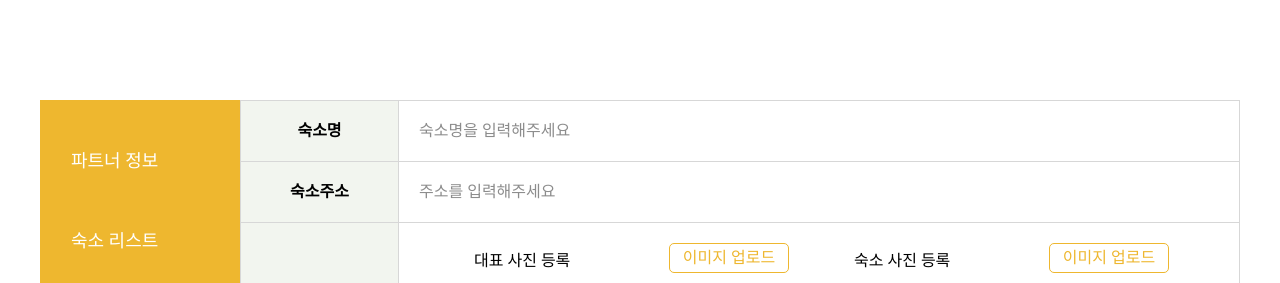
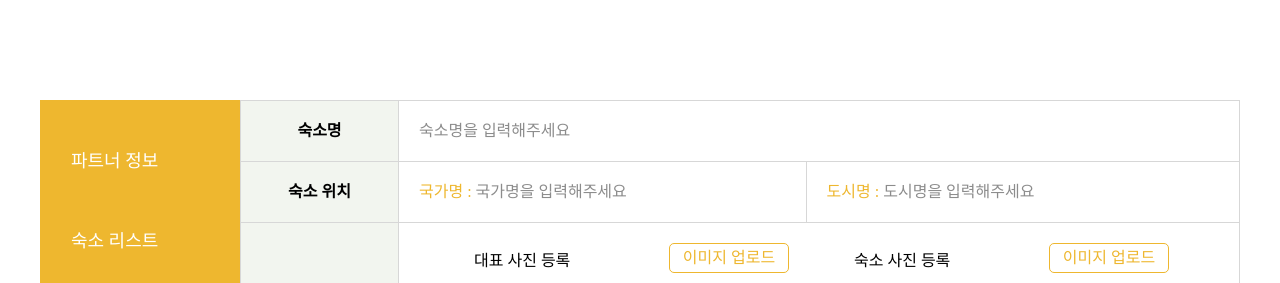
Before and after one commit to onezeun/minda, a PHP site: page /KDT-1st-project-minda/partner/room/edit_ldg_page.php?ldg_idx=1 in a window 1280 px wide. Shown: the part 200-483 px from the top of the page. Run offline with PHP 8.4, Linux system fonts and the light colour scheme; a user stored in the database is signed in; data comes from the database, SQL or seed files in the repository; data that the repository does not hold is empty; some web fonts are replaced.

Commit message:
refactor: 주소 입력 방식 변경

```diff
--- a/index.php
+++ b/index.php
@@ -113,7 +113,7 @@
         <h2 class="slide_title">베스트 한인민박</h2>
         <ul id="room_slide" class="card_slide">
           <?php
-            $sql = "SELECT l.ldg_idx, l.ldg_name, MIN(r.r_price) r_price, f.l_file_src FROM lodging l JOIN lodging_file f ON l.ldg_idx = f.ldg_idx JOIN room r ON l.ldg_idx = r.ldg_idx GROUP BY ldg_idx;";
+            $sql = "SELECT l.ldg_idx, l.ldg_name, l.ldg_country, l.ldg_city, MIN(r.r_price) r_price, f.l_file_src FROM lodging l JOIN lodging_file f ON l.ldg_idx = f.ldg_idx JOIN room r ON l.ldg_idx = r.ldg_idx GROUP BY ldg_idx;";
             $result = mysqli_query($dbcon, $sql);
             while($array = mysqli_fetch_array($result)){
           ?>
@@ -123,7 +123,7 @@
                 <img src="<?php echo $array['l_file_src']; ?>" alt="숙소대표이미지">
                 <div class="card_cont_wrap">
                   <div class="card_top">
-                    <span class="card_category">영국·런던</span>
+                    <span class="card_category"><?php echo $array['ldg_country']."·".$array['ldg_city']; ?></span>
                     <div class="card_like">
                       <span class="card_like_sign">좋아요</span><span class="card_like_count">132</span>
                     </div>
--- a/partner/room/edit_ldg_page.php
+++ b/partner/room/edit_ldg_page.php
@@ -9,7 +9,7 @@
 
   $ldg_idx = $_GET["ldg_idx"];
 
-  $l_sql = "SELECT l.ldg_name, l.ldg_addr, l.ldg_tel, l.ldg_info, l.ldg_maxnop, l.toilet, l.shower, i.l_file_main, i.l_file_src, i.l_file_name, i.l_file_type, i.l_file_size, f.dormitory, f.privateroom, f.condo, f.womenonly, f.wifi, f.kitchen, f.elevator, f.locker, f.parking, f.breakfast, f.lunch, f.dinner FROM lodging l INNER JOIN lodging_file i ON l.ldg_idx = i.ldg_idx INNER JOIN lodging_facility f ON l.ldg_idx = f.ldg_idx WHERE l.ldg_idx = $ldg_idx;";
+  $l_sql = "SELECT l.ldg_name, l.ldg_country, l.ldg_city, l.ldg_tel, l.ldg_info, l.ldg_maxnop, l.toilet, l.shower, i.l_file_main, i.l_file_src, i.l_file_name, i.l_file_type, f.dormitory, f.privateroom, f.condo, f.womenonly, f.wifi, f.kitchen, f.elevator, f.locker, f.parking, f.breakfast, f.lunch, f.dinner FROM lodging l INNER JOIN lodging_file i ON l.ldg_idx = i.ldg_idx INNER JOIN lodging_facility f ON l.ldg_idx = f.ldg_idx WHERE l.ldg_idx = $ldg_idx;";
 
   $l_result = mysqli_query($dbcon, $l_sql);
   $l_arr = mysqli_fetch_array($l_result);
@@ -77,14 +77,13 @@
               </td>
             </tr>
             <tr>
-              <th>숙소주소</th>
+              <th>숙소 위치</th>
               <td>
-                <!-- <input type="hidden" name="ldg_ps_code" id="ldg_ps_code" class="ldg_addr" placeholder="주소를 입력해주세요">
-                <input type="hidden" name="ldg_addr_a" id="ldg_addr_a" class="ldg_addr" placeholder="주소를 입력해주세요">
-                <input type="hidden" name="ldg_addr_b" id="ldg_addr_b" class="ldg_addr" placeholder="주소를 입력해주세요">
-                <span id="ldg_addr" class="ldg_addr">주소를 입력해주세요</span>
-                <button type="button">검색</button> -->
-                <input type="text" name="ldg_addr" id="ldg_addr" class="ldg_addr" placeholder="주소를 입력해주세요" value="<?php echo $l_arr['ldg_addr'];?>">
+              <div class="ldg_addr_wrap">
+                <label for="ldg_country">국가명 :&nbsp;</label> <input type="text" name="ldg_country" id="ldg_contry" class="ldg_addr" placeholder="국가명을 입력해주세요" value="<?php echo $l_arr['ldg_country'];?>">
+                <div class="rf_line"></div>
+                <label for="ldg_city">도시명 :&nbsp;</label> <input type="text" name="ldg_city" id="ldg_city" class="ldg_addr" placeholder="도시명을 입력해주세요" value="<?php echo $l_arr['ldg_city'];?>">
+              </div>
               </td>
             </tr>
             <tr>
--- a/query.sql
+++ b/query.sql
@@ -1,5 +1,6 @@
 -- 메인 조회
-SELECT l.ldg_idx, l.ldg_name, MIN(r.r_price) r_price, f.l_file_src FROM lodging l JOIN lodging_file f ON l.ldg_idx = f.ldg_idx JOIN room r ON l.ldg_idx = r.ldg_idx GROUP BY ldg_idx;
+SELECT l.ldg_idx, l.ldg_name, l.ldg_country, l.ldg_city, MIN(r.r_price) r_price, f.l_file_src FROM lodging l JOIN lodging_file f ON l.ldg_idx = f.ldg_idx JOIN room r ON l.ldg_idx = r.ldg_idx GROUP BY ldg_idx;
+
 -- 일반회원 USER
 CREATE TABLE user (
   u_idx INT AUTO_INCREMENT PRIMARY KEY,
@@ -104,7 +105,7 @@ create table lodging (
 
 
 -- 숙소 첨부 파일
-
+--  l_file_size VARCHAR(255),
 create table lodging_file (
   l_file_idx INT AUTO_INCREMENT PRIMARY KEY,
   l_file_main CHAR(1),
@@ -114,7 +115,6 @@ create table lodging_file (
   ldg_idx INT,
   FOREIGN KEY (ldg_idx) REFERENCES lodging (ldg_idx) ON DELETE CASCADE
 );
-  l_file_size VARCHAR(255),
 
 -- 숙소 시설 LODGING_FACILITY
 create table lodging_facility (
```
